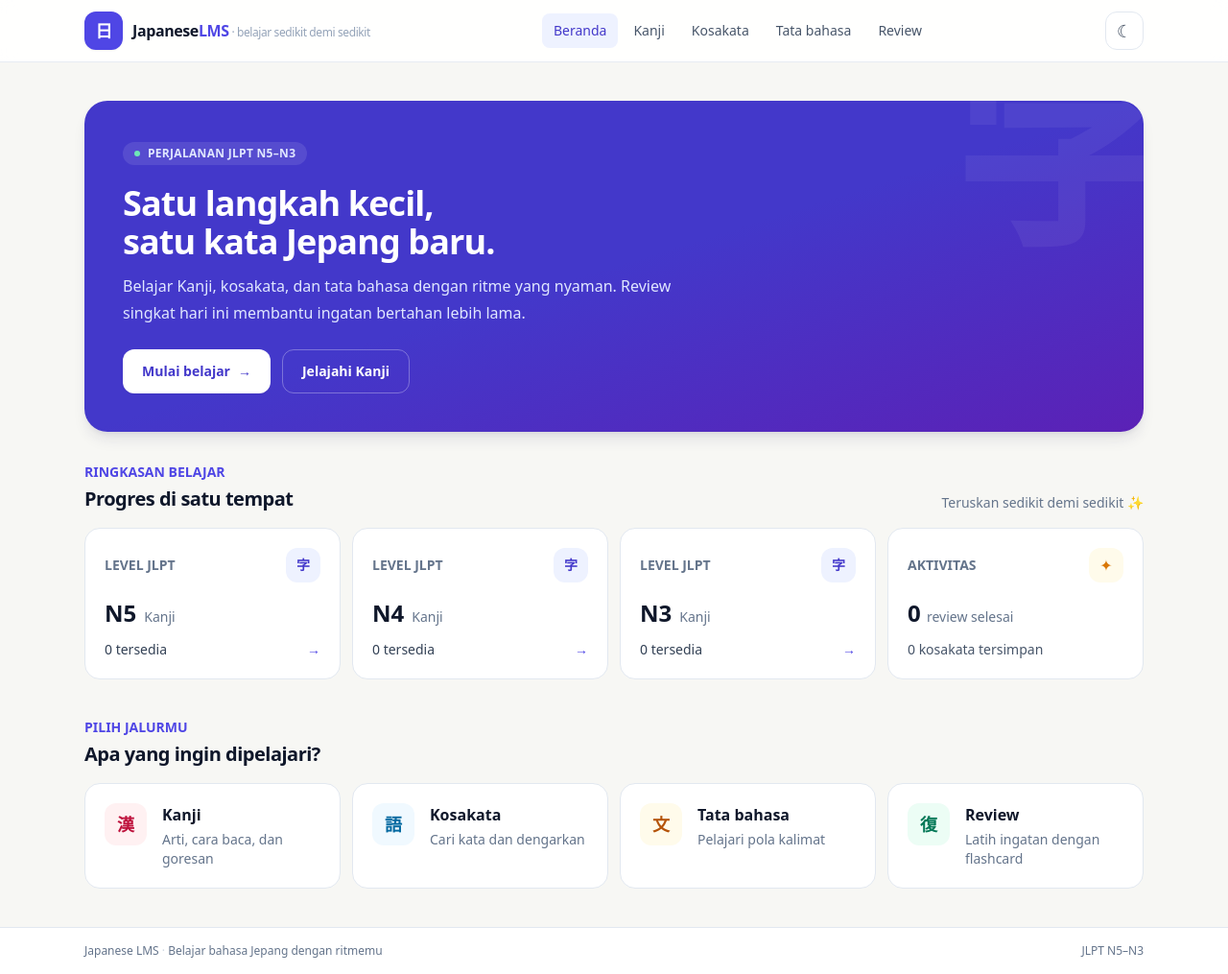
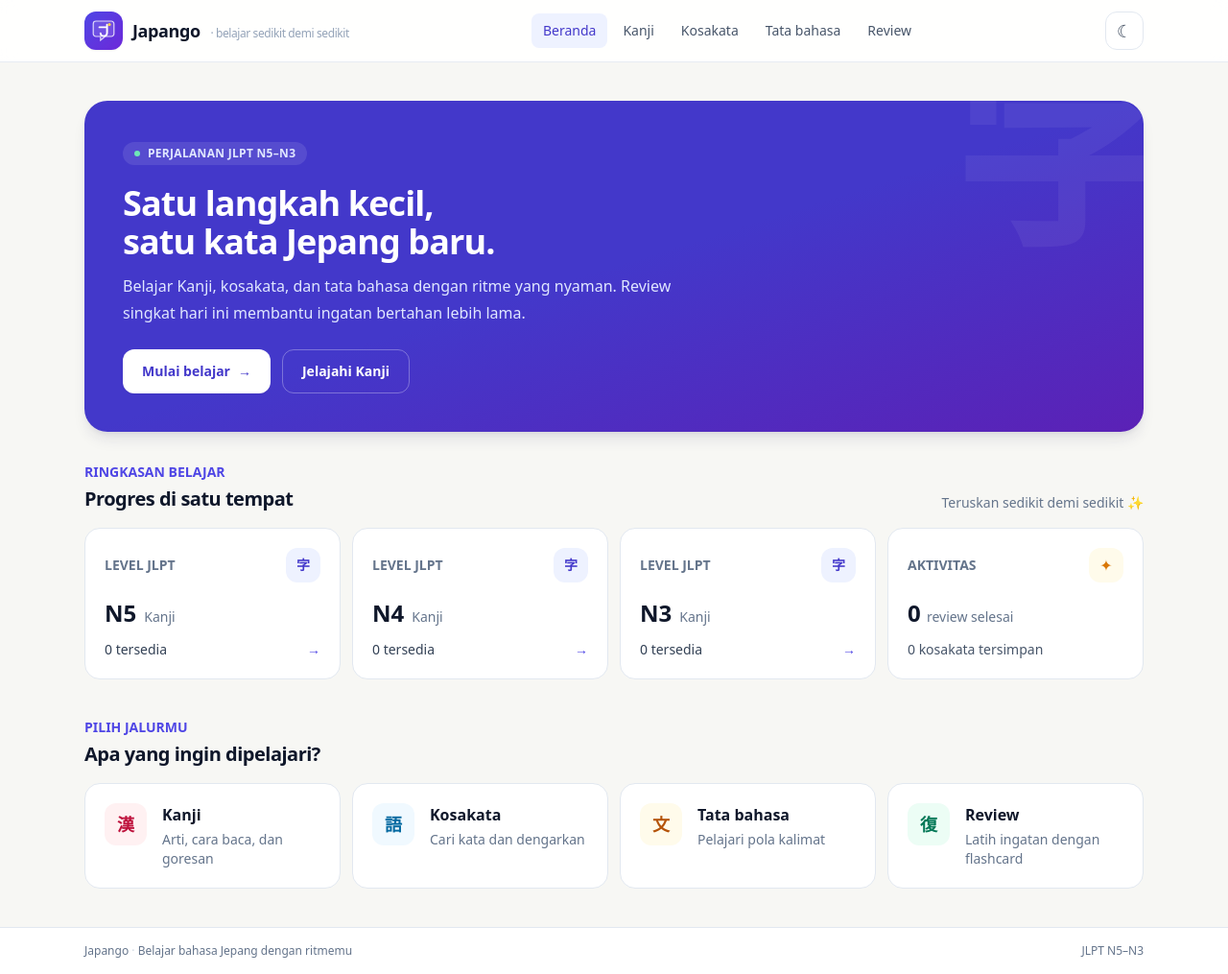
Before and after one commit to reksymaulana/lms-japango, a FastAPI app: page / in a window 1280 px wide. Shown: the whole page at 96% size. Run offline with FastAPI, Linux system fonts and the light colour scheme; data that the repository does not hold is empty; some libraries are stand-ins or nearby versions.

Commit message:
update-name-app

```diff
--- a/app/config.py
+++ b/app/config.py
@@ -4,7 +4,7 @@ from pydantic_settings import BaseSettings, SettingsConfigDict
 
 
 class Settings(BaseSettings):
-    app_name: str = "Japanese LMS"
+    app_name: str = "Japango"
     database_url: str = "postgresql+asyncpg://postgres:postgres@localhost:5432/japanese_lms"
     kanji_api_base_url: str = "https://kanjiapi.dev/v1"
     jisho_api_url: str = "https://jisho.org/api/v1/search/words"
--- a/app/templates/base.html
+++ b/app/templates/base.html
@@ -4,7 +4,7 @@
   <meta charset="utf-8">
   <meta name="viewport" content="width=device-width, initial-scale=1">
   <meta name="theme-color" content="#f7f7f4">
-  <title>{% block title %}Japanese LMS{% endblock %}</title>
+  <title>{% block title %}Japango{% endblock %}</title>
   <script>
     const savedTheme = localStorage.getItem("japanese-lms-theme");
     if (savedTheme === "dark" || (!savedTheme && window.matchMedia("(prefers-color-scheme: dark)").matches)) {
@@ -76,9 +76,15 @@
   {% set current_path = request.url.path %}
   <header class="sticky top-0 z-30 border-b border-slate-200/80 bg-white/90 backdrop-blur">
     <nav class="mx-auto flex max-w-6xl items-center justify-between gap-4 px-4 py-3 sm:px-6" aria-label="Navigasi utama">
-      <a class="flex shrink-0 items-center gap-2.5 rounded-xl font-bold tracking-tight text-slate-900" href="/" aria-label="Japanese LMS, beranda">
-        <span class="grid h-10 w-10 place-items-center rounded-xl bg-indigo-600 text-lg text-white shadow-sm">日</span>
-        <span>Japanese<span class="text-indigo-600">LMS</span><span class="hidden text-xs font-medium text-slate-400 sm:inline"> · belajar sedikit demi sedikit</span></span>
+      <a class="flex shrink-0 items-center gap-2.5 rounded-xl font-bold tracking-tight text-slate-900" href="/" aria-label="Japango, beranda">
+        <span class="grid h-10 w-10 place-items-center rounded-xl bg-gradient-to-br from-indigo-600 to-violet-700 shadow-sm" aria-hidden="true">
+          <svg viewBox="0 0 40 40" class="h-8 w-8" fill="none">
+            <path d="M10 7.5h20a3.5 3.5 0 0 1 3.5 3.5v13a3.5 3.5 0 0 1-3.5 3.5h-8l-6 5v-5h-6a3.5 3.5 0 0 1-3.5-3.5V11A3.5 3.5 0 0 1 10 7.5Z" fill="white" fill-opacity=".12" stroke="white" stroke-opacity=".8" stroke-width="1.5"/>
+            <path d="M24.5 12v10.5c0 3-1.5 4.5-4.5 4.5-2.5 0-4-1.3-4-3.5M14.5 15.5h10" stroke="white" stroke-linecap="round" stroke-linejoin="round" stroke-width="2.4"/>
+            <circle cx="27.5" cy="12" r="2" fill="#FCD34D"/>
+          </svg>
+        </span>
+        <span><span class="text-lg">Japango</span><span class="ml-2 hidden text-xs font-medium text-slate-400 sm:inline"> · belajar sedikit demi sedikit</span></span>
       </a>
       <div class="flex items-center gap-1 overflow-x-auto">
         {% for href, label, active in [
@@ -105,7 +111,7 @@
   </main>
   <footer class="border-t border-slate-200 bg-white">
     <div class="mx-auto flex max-w-6xl flex-wrap items-center justify-between gap-2 px-4 py-4 text-xs text-slate-500 sm:px-6">
-      <span>Japanese LMS <span class="text-slate-300">·</span> Belajar bahasa Jepang dengan ritmemu</span>
+      <span>Japango <span class="text-slate-300">·</span> Belajar bahasa Jepang dengan ritmemu</span>
       <span>JLPT N5–N3</span>
     </div>
   </footer>
--- a/app/templates/index.html
+++ b/app/templates/index.html
@@ -1,5 +1,5 @@
 {% extends "base.html" %}
-{% block title %}Beranda · Japanese LMS{% endblock %}
+{% block title %}Beranda · Japango{% endblock %}
 {% block content %}
 <section class="relative isolate overflow-hidden rounded-3xl bg-gradient-to-br from-indigo-700 via-indigo-700 to-violet-800 px-6 py-8 text-white shadow-lg shadow-indigo-950/10 sm:px-10 sm:py-10">
   <div class="pointer-events-none absolute -right-10 -top-20 -z-10 select-none text-[15rem] font-black leading-none text-white/[0.06]" aria-hidden="true">学</div>
--- a/app/templates/learning/grammar.html
+++ b/app/templates/learning/grammar.html
@@ -1,5 +1,5 @@
 {% extends "base.html" %}
-{% block title %}Tata bahasa {{ level }} · Japanese LMS{% endblock %}
+{% block title %}Tata bahasa {{ level }} · Japango{% endblock %}
 {% block content %}
 <section class="mb-7">
   <div class="flex flex-wrap items-end justify-between gap-4">
--- a/app/templates/learning/kanji.html
+++ b/app/templates/learning/kanji.html
@@ -1,5 +1,5 @@
 {% extends "base.html" %}
-{% block title %}Kanji {{ level }} · Japanese LMS{% endblock %}
+{% block title %}Kanji {{ level }} · Japango{% endblock %}
 {% block content %}
 <section class="mb-7">
   <div class="flex flex-wrap items-end justify-between gap-4">
--- a/app/templates/learning/vocabulary.html
+++ b/app/templates/learning/vocabulary.html
@@ -1,5 +1,5 @@
 {% extends "base.html" %}
-{% block title %}Kosakata · Japanese LMS{% endblock %}
+{% block title %}Kosakata · Japango{% endblock %}
 {% block content %}
 <section class="mx-auto max-w-3xl">
   <div class="text-center">
--- a/app/templates/review.html
+++ b/app/templates/review.html
@@ -1,5 +1,5 @@
 {% extends "base.html" %}
-{% block title %}Review harian · Japanese LMS{% endblock %}
+{% block title %}Review harian · Japango{% endblock %}
 {% block content %}
 <section class="mx-auto max-w-2xl">
   <div class="mb-6 text-center">
```
Also changed, not shown: README.md, 1 other file.
